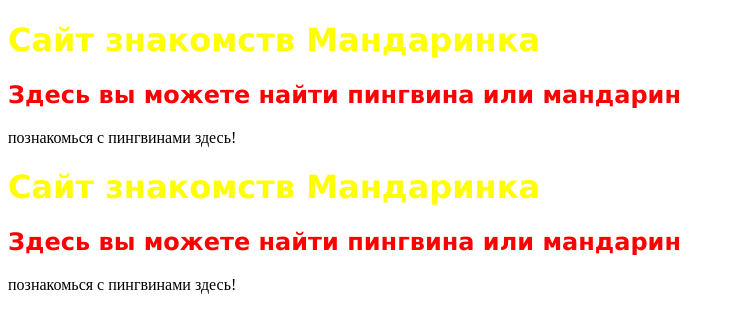
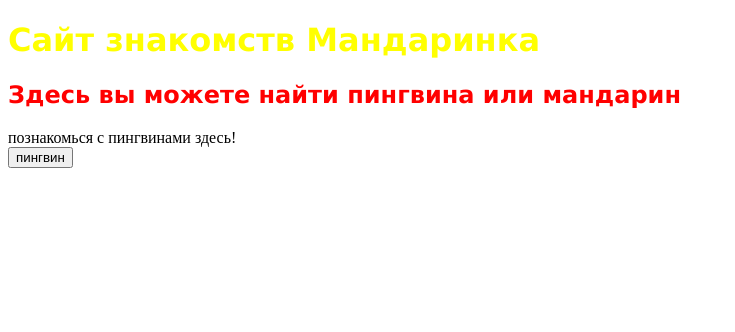
Before and after one commit to Gurcev/whiwhi, a plain HTML site: page index.html in a window 1280 px wide. Shown: the whole page, without its empty margins (0-735 px from the left). Drawn offline with Linux system fonts and the light colour scheme.

Commit message:
Update index.html

```diff
--- a/index.html
+++ b/index.html
@@ -21,11 +21,7 @@ font-family:verdana;
 <header><h1> Сайт знакомств Мандаринка </h1></header>
 <div class="main"><h2> Здесь вы можете найти пингвина или мандарин </h2></div>
 <footer>познакомься с пингвинами здесь!</footer>
-
-	<h1> Сайт знакомств Мандаринка </h1>
-	<h2> Здесь вы можете найти пингвина или мандарин </h2>
-
-познакомься с пингвинами здесь!
+<button name="button">пингвин</button>
 
 
 
```
